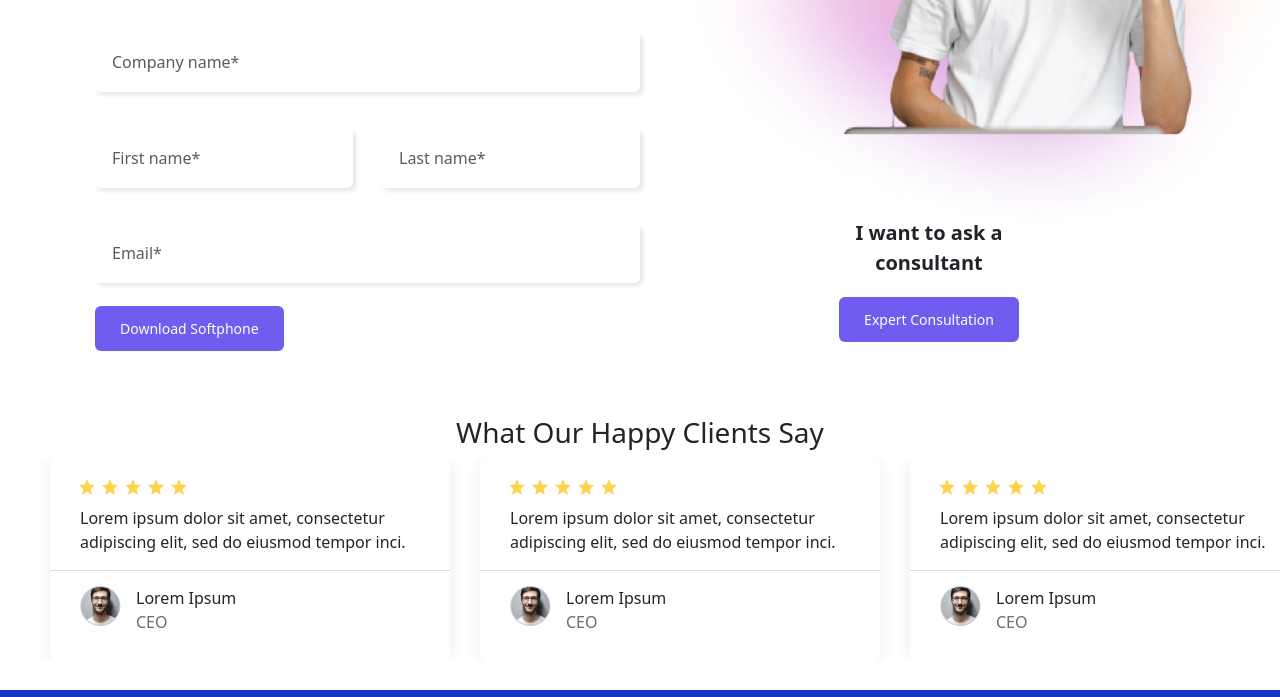
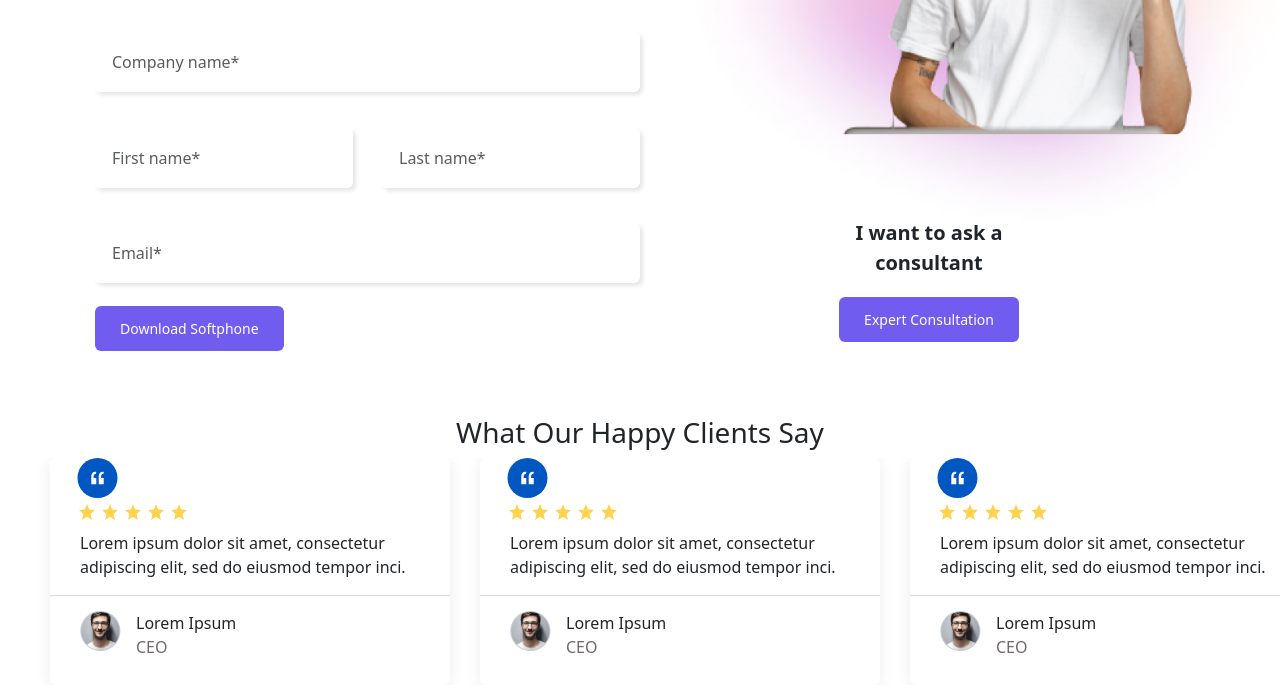
Before and after one commit to Netsachike/MoneyBee, a plain HTML site: page pages/index.html in a window 1280 px wide. Shown: the part 1854-2551 px from the top of the page. Drawn offline with nearby package versions, Linux system fonts and the light colour scheme.

Commit message:
drafts 2.5

```diff
--- a/pages/index.html
+++ b/pages/index.html
@@ -213,6 +213,7 @@
     <h3 class="client">What Our Happy Clients Say</h3>
     <div class="slider">
         <div class="card">
+                <img src="/public/icons/quote-frame.svg" alt="" class="abs">
             <div class="star-icon">
                 <img src="/public/icons/star-icon.svg" alt="">
                 <img src="/public/icons/star-icon.svg" alt="">
@@ -231,6 +232,7 @@
             </div>
         </div>
         <div class="card">
+            <img src="/public/icons/quote-frame.svg" alt="" class="abs">
             <div class="star-icon">
                 <img src="/public/icons/star-icon.svg" alt="">
                 <img src="/public/icons/star-icon.svg" alt="">
@@ -249,6 +251,7 @@
             </div>
         </div>
         <div class="card">
+            <img src="/public/icons/quote-frame.svg" alt="" class="abs">
             <div class="star-icon">
                 <img src="/public/icons/star-icon.svg" alt="">
                 <img src="/public/icons/star-icon.svg" alt="">
@@ -267,6 +270,7 @@
             </div>
         </div>
         <div class="card">
+            <img src="/public/icons/quote-frame.svg" alt="" class="abs">
             <div class="star-icon">
                 <img src="/public/icons/star-icon.svg" alt="">
                 <img src="/public/icons/star-icon.svg" alt="">
--- a/style/style.css
+++ b/style/style.css
@@ -393,6 +393,15 @@ border-radius: 16px;
 position: relative;
 background: #FFF;
 border: none !important;
+padding-top: 25px;
+}
+.abs{
+  position: absolute;
+  left: 25px;
+  top: 0;
+  width: 45px;
+  height: 40px;
+  flex-shrink: 0;
 }
 
 .star-icon{
```
Also changed, not shown: public/icons/quote-frame.svg (added), public/icons/quote-icon.svg.
